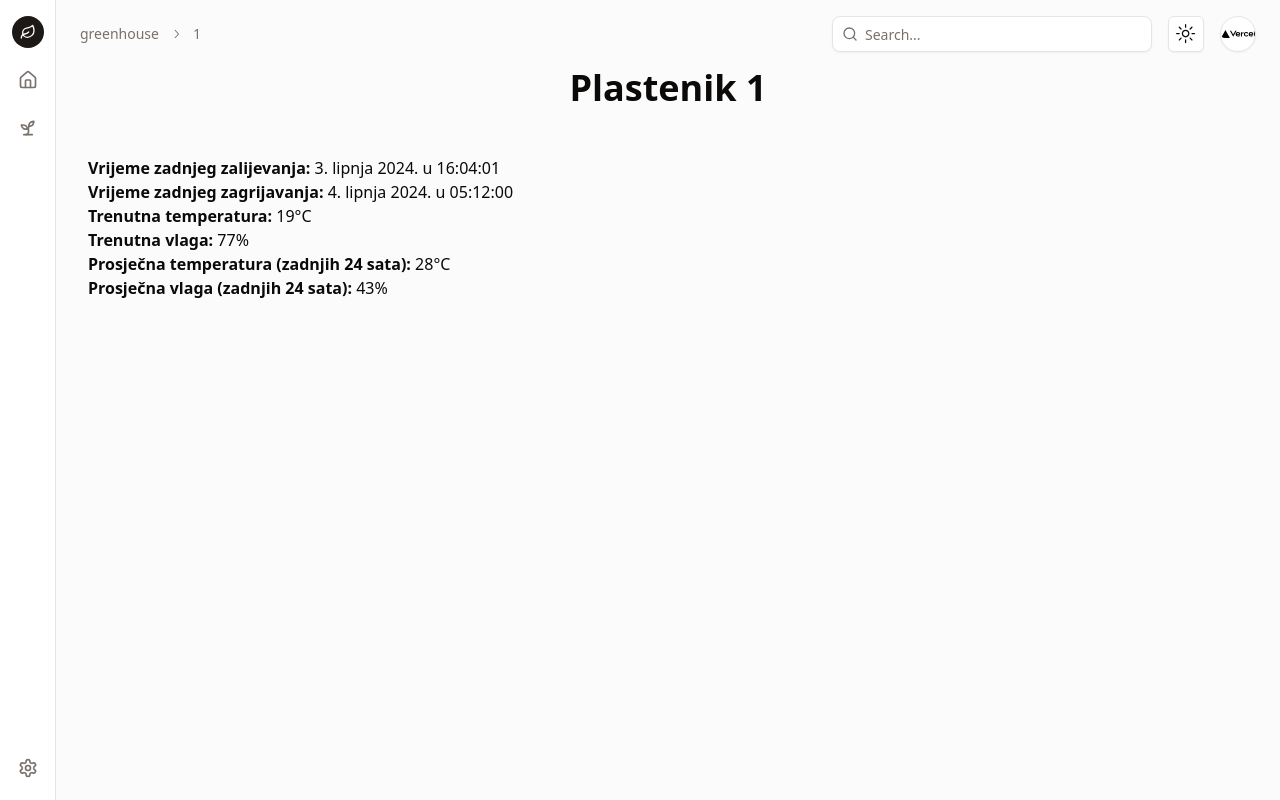
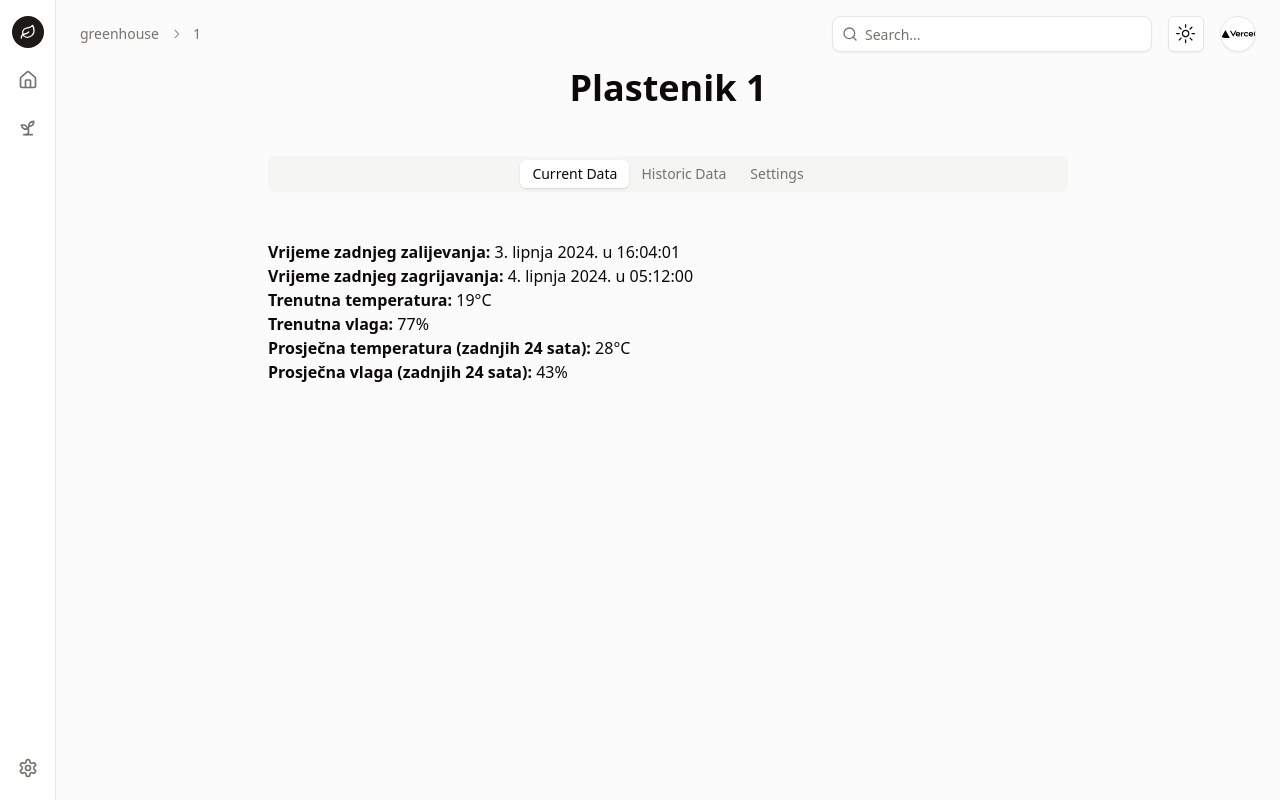
Before and after one commit to BranimirMedvedec/greenhouse-management-system, a Next.js app: page /greenhouse/1 in a window 1280 px wide. Built offline with nearby package versions, Linux system fonts and the light colour scheme.

Commit message:
make greenhouse page nicer with more data

```diff
--- a/app/greenhouse/[id]/page.js
+++ b/app/greenhouse/[id]/page.js
@@ -2,14 +2,40 @@
 "use client"
 import { useParams } from "next/navigation"
 import mockData from "@/public/mock-data/greenhouseData"
+import { Tabs, TabsContent, TabsList, TabsTrigger } from "@/components/ui/tabs"
+import { useState } from "react";
+import { Label } from "@/components/ui/label";
+import { Input } from "@/components/ui/input";
+import { RadioGroup, RadioGroupItem } from "@/components/ui/radio-group";
+import { Button } from "@/components/ui/button";
 
-export default function GreenhousePage() {
-	const params = useParams()
-	const { id } = params
-	const data = mockData.find((plastenik) => plastenik.id === parseInt(id))
+export default function GreenhousePage () {
+	const [temperature, setTemperature] = useState('');
+	const [humidity, setHumidity] = useState('');
+	const [mode, setMode] = useState('automatic');
+	const [heaterOn, setHeaterOn] = useState(false);
+	const [sprinklerOn, setSprinklerOn] = useState(false);
+
+	const handleSubmit = (e) => {
+		e.preventDefault();
+		// Handle form submission, e.g., send data to an API
+		console.log({ temperature, humidity, mode });
+	};
+
+	const toggleHeater = () => {
+		setHeaterOn((prev) => !prev);
+	};
+
+	const toggleSprinkler = () => {
+		setSprinklerOn((prev) => !prev);
+	};
+
+	const params = useParams();
+	const { id } = params;
+	const data = mockData.find((plastenik) => plastenik.id === parseInt(id));
 
 	if (!data) {
-		return <div>Plastenik nije pronađen</div>
+		return <div>Plastenik nije pronađen</div>;
 	}
 
 	const formatDate = (dateString) => {
@@ -20,13 +46,21 @@ export default function GreenhousePage() {
 			hour: "2-digit",
 			minute: "2-digit",
 			second: "2-digit",
-		}
-		return new Date(dateString).toLocaleString("hr-HR", options)
-	}
+		};
+		return new Date(dateString).toLocaleString("hr-HR", options);
+	};
 
 	return (
-		<div className="max-w-7xl mx-auto px-8 flex flex-col justify-center">
+		<div>
 			<h1 className="text-center text-4xl font-bold">Plastenik {id}</h1>
+			<div className="text-center flex justify-center mt-12">
+				<Tabs defaultValue="current" className="w-[800px]">
+					<TabsList className="flex justify-center">
+						<TabsTrigger value="current">Current Data</TabsTrigger>
+						<TabsTrigger value="historic">Historic Data</TabsTrigger>
+						<TabsTrigger value="settings">Settings</TabsTrigger>
+					</TabsList>
+					<TabsContent value="current">
 						<div className="text-left mt-12">
 							<p>
 								<strong>Vrijeme zadnjeg zalijevanja:</strong>{" "}
@@ -51,7 +85,61 @@ export default function GreenhousePage() {
 								<strong>Prosječna vlaga (zadnjih 24 sata):</strong>{" "}
 								{data.averageHumidity24h}%
 							</p>
+							{mode === 'manual' && (
+								<div className="flex space-x-4 mt-4">
+									<Button
+										className={`${heaterOn ? "bg-red-500 hover:bg-red-700" : "bg-green-500 hover:bg-green-700"} text-white font-bold py-2 px-4 rounded focus:outline-none focus:shadow-outline`}
+										onClick={toggleHeater}
+									>
+										{heaterOn ? "Turn off heater" : "Turn on heater"}
+									</Button>
+									<Button
+										className={`${sprinklerOn ? "bg-red-500 hover:bg-red-700" : "bg-blue-500 hover:bg-blue-700"} text-white font-bold py-2 px-4 rounded focus:outline-none focus:shadow-outline`}
+										onClick={toggleSprinkler}
+									>
+										{sprinklerOn ? "Turn off sprinkles" : "Turn on sprinkles"}
+									</Button>
+								</div>
+							)}
+						</div>
+					</TabsContent>
+					<TabsContent value="historic">Change your password here.</TabsContent>
+					<TabsContent value="settings">
+						<div className="mb-4">
+							<Label htmlFor="temperature">Temperature Threshold (°C)</Label>
+							<Input type="number" id="temperature" value={temperature} onChange={(e) => setTemperature(e.target.value)} required />
+						</div>
+						<div className="mb-4">
+							<Label htmlFor="humidity">Humidity Threshold (%)</Label>
+							<Input type="number" id="humidity" value={humidity} onChange={(e) => setHumidity(e.target.value)} required />
+						</div>
+						<div className="mb-6">
+							<Label htmlFor="radio-group-1">Mode</Label>
+							<div className="flex items-center">
+								<RadioGroup value={mode} id="radio-group-1" onValueChange={(value) => setMode(value)}>
+									<div className="flex items-center space-x-2">
+										<RadioGroupItem value="automatic" id="automatic" />
+										<Label htmlFor="automatic">Automatic</Label>
+									</div>
+									<div className="flex items-center space-x-2">
+										<RadioGroupItem value="manual" id="manual" />
+										<Label htmlFor="manual">Manual</Label>
+									</div>
+								</RadioGroup>
 							</div>
 						</div>
-	)
+						<div className="flex items-center justify-between">
+							<button
+								type="submit"
+								className="bg-blue-500 hover:bg-blue-700 text-white font-bold py-2 px-4 rounded focus:outline-none focus:shadow-outline"
+								onClick={handleSubmit}
+							>
+								Save Settings
+							</button>
+						</div>
+					</TabsContent>
+				</Tabs>
+			</div>
+		</div>
+	);
 }
--- /dev/null
+++ b/components/ui/label.jsx
@@ -0,0 +1,18 @@
+"use client"
+
+import * as React from "react"
+import * as LabelPrimitive from "@radix-ui/react-label"
+import { cva } from "class-variance-authority";
+
+import { cn } from "@/lib/utils"
+
+const labelVariants = cva(
+  "text-sm font-medium leading-none peer-disabled:cursor-not-allowed peer-disabled:opacity-70"
+)
+
+const Label = React.forwardRef(({ className, ...props }, ref) => (
+  <LabelPrimitive.Root ref={ref} className={cn(labelVariants(), className)} {...props} />
+))
+Label.displayName = LabelPrimitive.Root.displayName
+
+export { Label }
--- /dev/null
+++ b/components/ui/radio-group.jsx
@@ -0,0 +1,31 @@
+"use client"
+
+import * as React from "react"
+import { CheckIcon } from "@radix-ui/react-icons"
+import * as RadioGroupPrimitive from "@radix-ui/react-radio-group"
+
+import { cn } from "@/lib/utils"
+
+const RadioGroup = React.forwardRef(({ className, ...props }, ref) => {
+  return (<RadioGroupPrimitive.Root className={cn("grid gap-2", className)} {...props} ref={ref} />);
+})
+RadioGroup.displayName = RadioGroupPrimitive.Root.displayName
+
+const RadioGroupItem = React.forwardRef(({ className, ...props }, ref) => {
+  return (
+    (<RadioGroupPrimitive.Item
+      ref={ref}
+      className={cn(
+        "aspect-square h-4 w-4 rounded-full border border-primary text-primary shadow focus:outline-none focus-visible:ring-1 focus-visible:ring-ring disabled:cursor-not-allowed disabled:opacity-50",
+        className
+      )}
+      {...props}>
+      <RadioGroupPrimitive.Indicator className="flex items-center justify-center">
+        <CheckIcon className="h-3.5 w-3.5 fill-primary" />
+      </RadioGroupPrimitive.Indicator>
+    </RadioGroupPrimitive.Item>)
+  );
+})
+RadioGroupItem.displayName = RadioGroupPrimitive.Item.displayName
+
+export { RadioGroup, RadioGroupItem }
--- /dev/null
+++ b/components/ui/switch.jsx
@@ -0,0 +1,24 @@
+"use client"
+
+import * as React from "react"
+import * as SwitchPrimitives from "@radix-ui/react-switch"
+
+import { cn } from "@/lib/utils"
+
+const Switch = React.forwardRef(({ className, ...props }, ref) => (
+  <SwitchPrimitives.Root
+    className={cn(
+      "peer inline-flex h-5 w-9 shrink-0 cursor-pointer items-center rounded-full border-2 border-transparent shadow-sm transition-colors focus-visible:outline-none focus-visible:ring-2 focus-visible:ring-ring focus-visible:ring-offset-2 focus-visible:ring-offset-background disabled:cursor-not-allowed disabled:opacity-50 data-[state=checked]:bg-primary data-[state=unchecked]:bg-input",
+      className
+    )}
+    {...props}
+    ref={ref}>
+    <SwitchPrimitives.Thumb
+      className={cn(
+        "pointer-events-none block h-4 w-4 rounded-full bg-background shadow-lg ring-0 transition-transform data-[state=checked]:translate-x-4 data-[state=unchecked]:translate-x-0"
+      )} />
+  </SwitchPrimitives.Root>
+))
+Switch.displayName = SwitchPrimitives.Root.displayName
+
+export { Switch }
--- /dev/null
+++ b/components/ui/tabs.jsx
@@ -0,0 +1,43 @@
+"use client"
+
+import * as React from "react"
+import * as TabsPrimitive from "@radix-ui/react-tabs"
+
+import { cn } from "@/lib/utils"
+
+const Tabs = TabsPrimitive.Root
+
+const TabsList = React.forwardRef(({ className, ...props }, ref) => (
+  <TabsPrimitive.List
+    ref={ref}
+    className={cn(
+      "inline-flex h-9 items-center justify-center rounded-lg bg-muted p-1 text-muted-foreground",
+      className
+    )}
+    {...props} />
+))
+TabsList.displayName = TabsPrimitive.List.displayName
+
+const TabsTrigger = React.forwardRef(({ className, ...props }, ref) => (
+  <TabsPrimitive.Trigger
+    ref={ref}
+    className={cn(
+      "inline-flex items-center justify-center whitespace-nowrap rounded-md px-3 py-1 text-sm font-medium ring-offset-background transition-all focus-visible:outline-none focus-visible:ring-2 focus-visible:ring-ring focus-visible:ring-offset-2 disabled:pointer-events-none disabled:opacity-50 data-[state=active]:bg-background data-[state=active]:text-foreground data-[state=active]:shadow",
+      className
+    )}
+    {...props} />
+))
+TabsTrigger.displayName = TabsPrimitive.Trigger.displayName
+
+const TabsContent = React.forwardRef(({ className, ...props }, ref) => (
+  <TabsPrimitive.Content
+    ref={ref}
+    className={cn(
+      "mt-2 ring-offset-background focus-visible:outline-none focus-visible:ring-2 focus-visible:ring-ring focus-visible:ring-offset-2",
+      className
+    )}
+    {...props} />
+))
+TabsContent.displayName = TabsPrimitive.Content.displayName
+
+export { Tabs, TabsList, TabsTrigger, TabsContent }
--- a/package.json
+++ b/package.json
@@ -12,7 +12,11 @@
     "@radix-ui/react-dialog": "^1.0.5",
     "@radix-ui/react-dropdown-menu": "^2.0.6",
     "@radix-ui/react-icons": "^1.3.0",
+    "@radix-ui/react-label": "^2.0.2",
+    "@radix-ui/react-radio-group": "^1.1.3",
     "@radix-ui/react-slot": "^1.0.2",
+    "@radix-ui/react-switch": "^1.0.3",
+    "@radix-ui/react-tabs": "^1.0.4",
     "@radix-ui/react-tooltip": "^1.0.7",
     "class-variance-authority": "^0.7.0",
     "clsx": "^2.1.1",
```
Also changed, not shown: 1 other file (tests, documents, lock files or other folders). Lines whose indentation alone changed are shown as unchanged.
